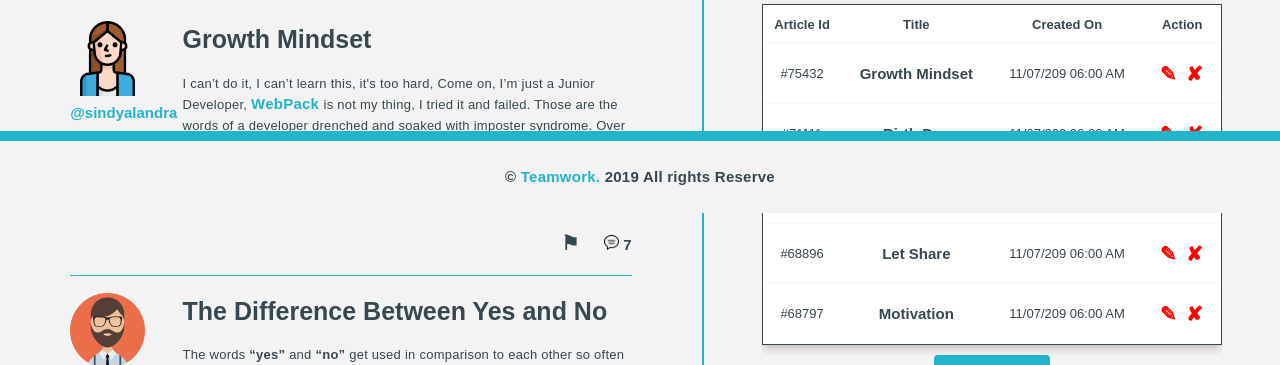
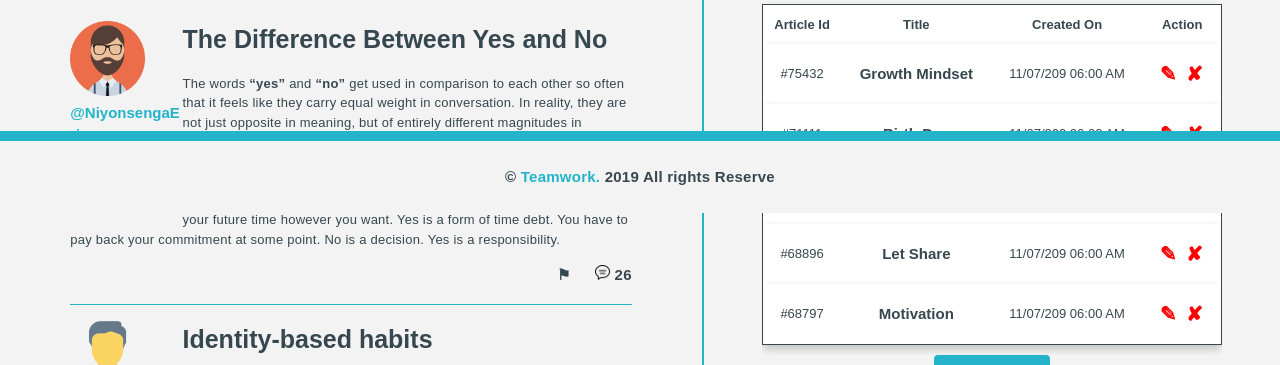
Before and after one commit to Niyonsengaeric/Teamwork, a plain HTML site: page UI/html/articles.html in a window 1280 px wide. Shown: the part 587-952 px from the top of the page. Drawn offline with Linux system fonts and the light colour scheme; files whose address does not match are found by name.

```diff
--- a/UI/html/articles.html
+++ b/UI/html/articles.html
@@ -61,37 +61,6 @@
               <h1>ARTICLES</h1>
             </a>
 
-            <li>
-              <div class="profile"><img src="../images/woman 4.png"><br>
-                <span class="comment"> <a href="#"><b><span>&#x0040;sindyalandra</a></span></b></span>
-
-                <p><span class="date-published">Published On:<br> 12-05-2019</span></p>
-              </div>
-
-              <h3>
-                <a class="title navigation" href="#">Growth Mindset</a>
-              </h3>
-              <p class="write-article">
-                I can’t do it, I can’t learn this, it's too hard, Come on, I’m just a Junior Developer, <a class="tag"
-                  href="#">WebPack </a>is not
-                my thing, I
-                tried it and failed.
-                Those are the words of a developer drenched and soaked with imposter syndrome.
-                Over time we keep fighting ourselves, trying to run away from our shadows, trying to find shortcuts, yes
-                I did also, I
-                really did :(
-                At a point in my life, I just felt some things were not meant for me, I felt maths was too complex for
-                me, JavaScript
-                was not my thing!!
-              </p>
-
-              <p>
-                <a href="#"><span class="comment_count"><span class="report" title="report article"
-                      onclick="flag()">&#x2691;</span><span onclick="post()"> <img title="comments" alt="view"
-                        class="comment-image" src="../images/comment.png"> 7</span></span></a>
-              </p>
-
-            </li>
             <li>
               <div class="profile"><img src="../images//man.png">
                 <span class="comment"><br> <a href="#"><b><span>&#x0040;NiyonsengaEric</a></span></b></span>
```
